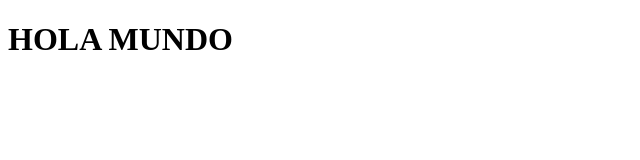
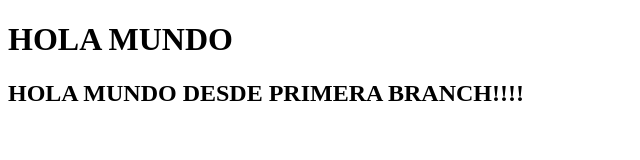
Before and after one commit to leramirez-t/git-class, a plain HTML site: page index.html in a window 1280 px wide. Shown: the whole page, without its empty margins (0-640 px from the left). Drawn offline with Linux system fonts and the light colour scheme.

Commit message:
first commit primera-branch

```diff
--- a/index.html
+++ b/index.html
@@ -7,5 +7,6 @@
 </head>
 <body>
     <h1>HOLA MUNDO</h1>
+    <h2>HOLA MUNDO DESDE PRIMERA BRANCH!!!!</h2>
 </body>
 </html>
```
